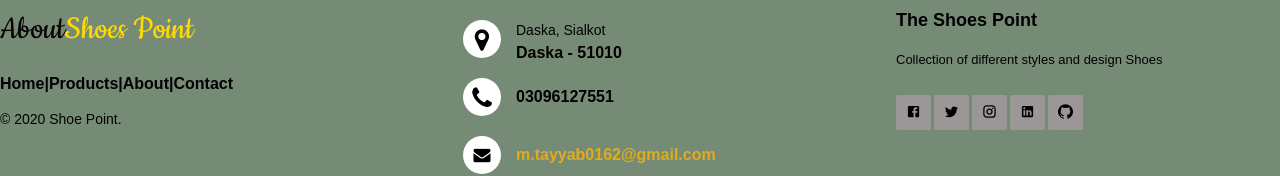
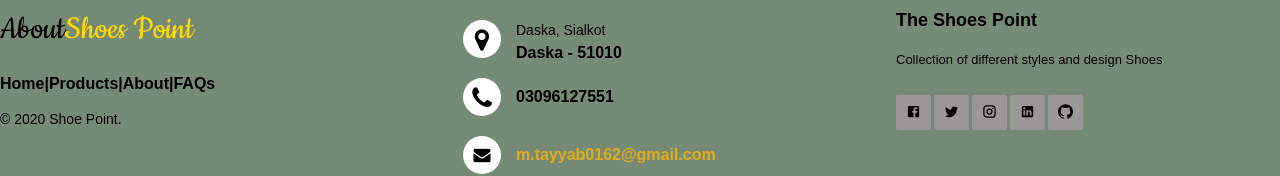
Before and after one commit to Muhammad-Tayyab1/Fyp-Project, a React (Create React App) app in the folder client/: page / in a window 1280 px wide. Shown: the part 3955-4131 px from the top of the page. Built offline with nearby package versions, Linux system fonts and the light colour scheme.

Commit message:
Update Footer.js

```diff
--- a/client/src/components/Footer.js
+++ b/client/src/components/Footer.js
@@ -20,7 +20,7 @@
         |
         <Link to ="/about">About</Link>
         |
-        <Link to="/contect">Contact</Link>
+        <Link to="/faqs">FAQs</Link>
       </p>
       <p className="footer-company-name">© 2020 Shoe Point.</p>
     </div>
```
